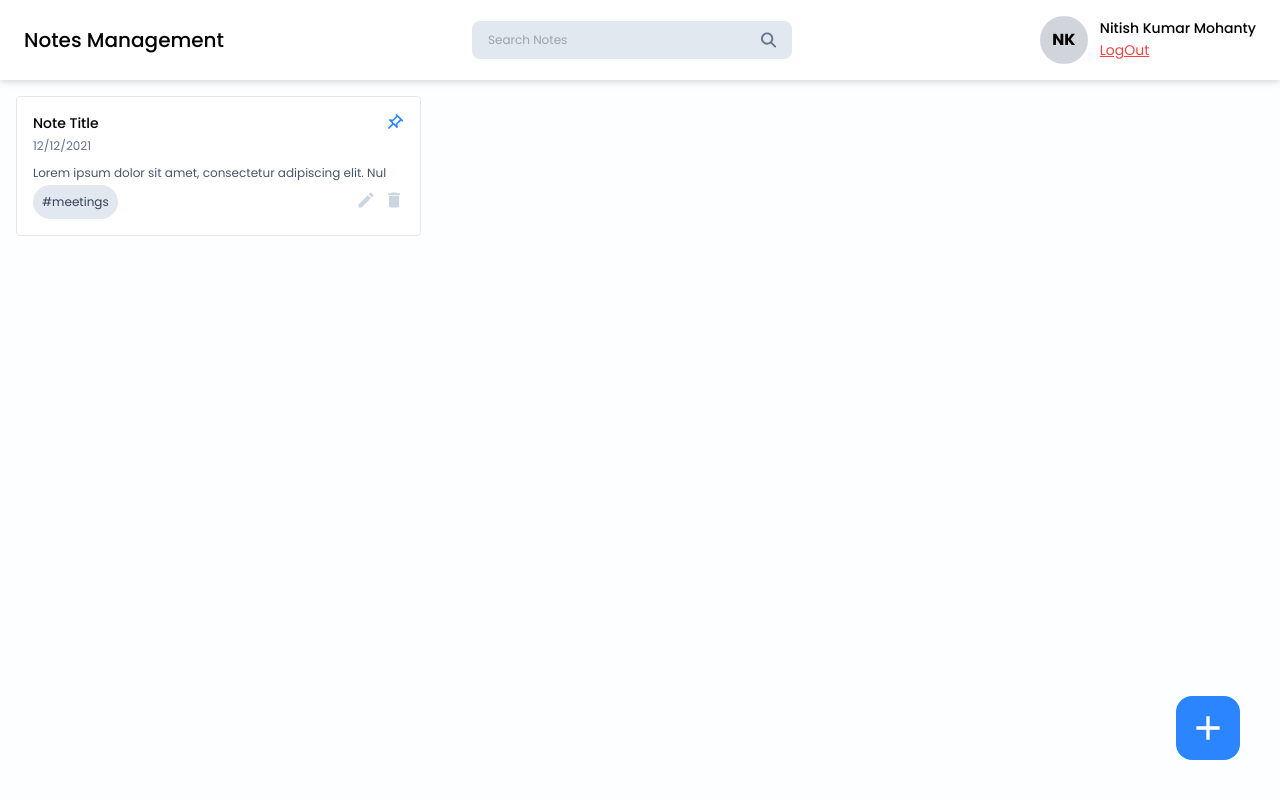
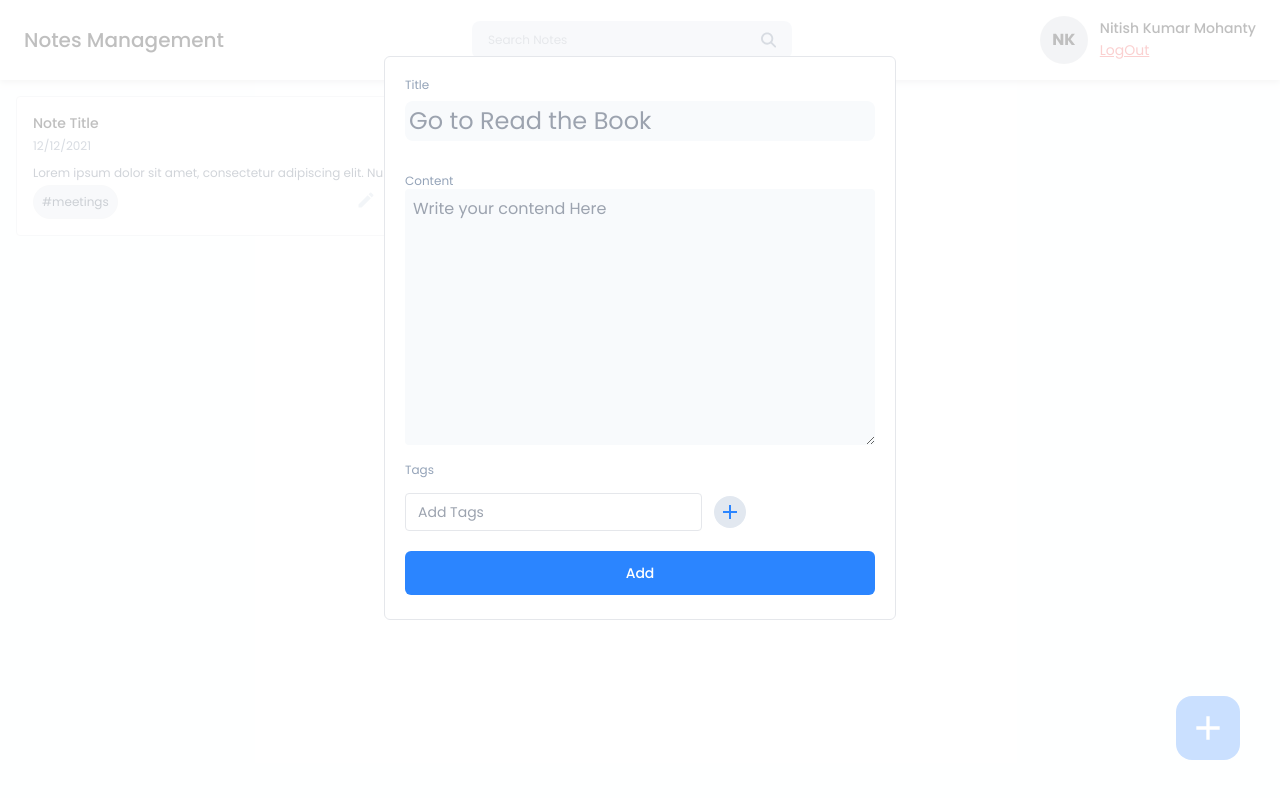
Before and after one commit to Nitish7382/Notes-Management, a React (Vite) app in the folder client/: page /dashboard in a window 1280 px wide. Both pictures are taken after a click on the button 1208 px from the left and 728 px from the top of the page. Built offline with nearby package versions, Linux system fonts and the light colour scheme.

Commit message:
add react-modal for modal functionality, implement TagInput component, and enhance AddEditNotes layout

```diff
--- a/client/package.json
+++ b/client/package.json
@@ -13,6 +13,7 @@
     "react": "^19.0.0",
     "react-dom": "^19.0.0",
     "react-icons": "^5.4.0",
+    "react-modal": "^3.16.3",
     "react-router-dom": "^7.1.1"
   },
   "devDependencies": {
--- /dev/null
+++ b/client/src/components/Input/TagInput.jsx
@@ -0,0 +1,23 @@
+import React from 'react'
+import { MdAdd, MdClose } from 'react-icons/md'
+
+const TagInput = ({tags,setTags}) => {
+  return (
+    <div>
+        <div className='flex items-center gap-3 mt-3'>
+            <input
+            type='text'
+            className='text-sm bg-transparent border px-3 py-2 rounded outline-none'
+            placeholder='Add Tags'
+            />
+
+            <button className='w-8 h-8 flex items-center justify-center rounded-full bg-slate-200 hover:bg-primary'>
+                <MdAdd className='text-2xl text-primary hover:text-white '/>
+            </button>
+
+        </div>
+    </div>
+  )
+}
+
+export default TagInput
--- a/client/src/components/cards/NoteCard.jsx
+++ b/client/src/components/cards/NoteCard.jsx
@@ -17,7 +17,8 @@
         <div className="flex items-center justify-between">
           <h6 className="text-sm font-medium">{title}</h6>
           <MdOutlinePushPin
-                        className={`icon-btn ${isPinned ? "text-primary" : "text-slate-300"
+            className={`icon-btn ${
+              isPinned ? "text-primary" : "text-slate-300"
             } cursor-pointer rotate-45`}
             onClick={OnPinNote}
           />
--- a/client/src/index.css
+++ b/client/src/index.css
@@ -28,4 +28,8 @@
     .icon-btn{
         @apply text-xl text-slate-300 cursor-pointer hover:text-primary
     }
+
+    .input-label{
+        @apply text-xs text-slate-400
+    }
 }
--- a/client/src/pages/Dashboard/AddEditNotes.jsx
+++ b/client/src/pages/Dashboard/AddEditNotes.jsx
@@ -1,9 +1,36 @@
 import React from 'react'
+import TagInput from '../../components/Input/TagInput'
 
 const AddEditNotes = () => {
   return (
     <div>
+      <div className='flex flex-col gap-2'>
+        <label className='input-label'>Title</label>
+        <input
+        type='text'
+        className='text-2xl text-slate-950 bg-slate-50 rounded-lg p-1 outline-none '
+        placeholder='Go to Read the Book'
+        />
+      </div>
 
+      <div className='flex flex-col mt-8'>
+        <label className='input-label'>Content</label>
+        <textarea
+        type='text'
+        className='text-base text-slate-950 outline-none bg-slate-50 p-2 rounded'
+        placeholder='Write your contend Here'
+        rows={10}
+        />
+      </div>
+
+      <div className='mt-3'>
+        <label className='input-label'>Tags</label>
+        <TagInput/>
+      </div>
+
+      <button className='btn-primary font-medium mt-5 p-3' onClick={()=> {}}>
+        Add
+      </button>
     </div>
   )
 }
--- a/client/src/pages/Dashboard/Dashboard.jsx
+++ b/client/src/pages/Dashboard/Dashboard.jsx
@@ -1,10 +1,18 @@
-import React from 'react'
+import React, { useState } from 'react'
 import NavBar from '../../components/Navbar/NavBar'
 import NoteCard from '../../components/cards/NoteCard'
 import { MdAdd } from 'react-icons/md'
 import AddEditNotes from './AddEditNotes'
+import Modal from 'react-modal'
 
 const Dashboard = () => {
+
+  const [openAddEditModal,setOpenAddEditModal]= useState({
+    isShown:false,
+    type:"add",
+    data: null,
+  });
+
   return (
     <>
         <NavBar/>
@@ -24,10 +32,26 @@
         </div>
 
         <button className='w-16 h-16 flex items-center justify-center rounded-2xl bg-primary hover:bg-blue-600 absolute right-10 bottom-10'>
-          <MdAdd className='text-[32px] h-10 w-10 text-white'/>
+          <MdAdd className='text-[32px] h-10 w-10 text-white'
+          onClick={()=>{
+            setOpenAddEditModal({isShown:true ,type: 'add',data:null});
+          }}
+          />
         </button>
 
+        <Modal
+        isOpen = {openAddEditModal.isShown}
+        onRequestClose = {()=> {}}
+        style= {{
+          overlay:{
+            backgroundcolor: "rgba(0,0,0,0.2)"
+          },
+        }}
+      contentLabel=""
+      className="w-[40%] max-h-3/4 bg-white rounded-md mx-auto mt-14 p-5 border overflow-scroll"
+      >
         <AddEditNotes/>
+      </Modal>
     </>
   )
 }
```
Also changed, not shown: 1 other file (tests, documents, lock files or other folders). Lines whose indentation alone changed are shown as unchanged.
